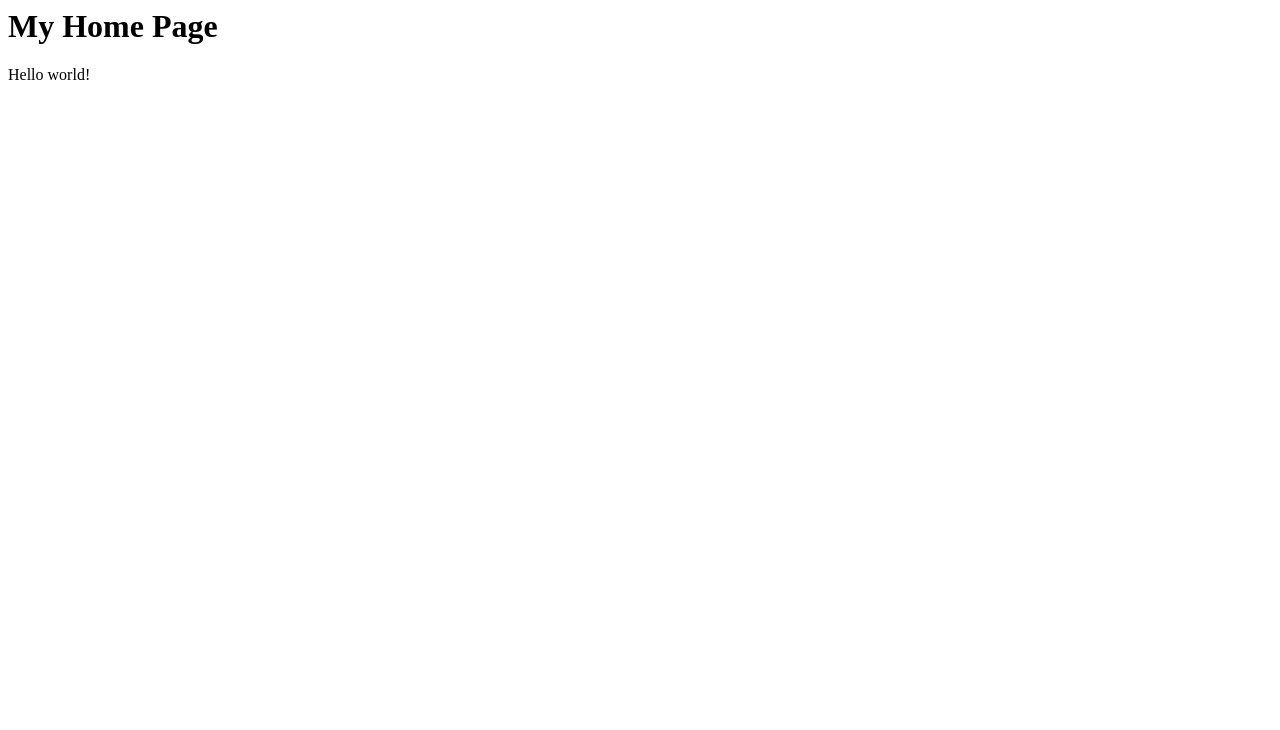
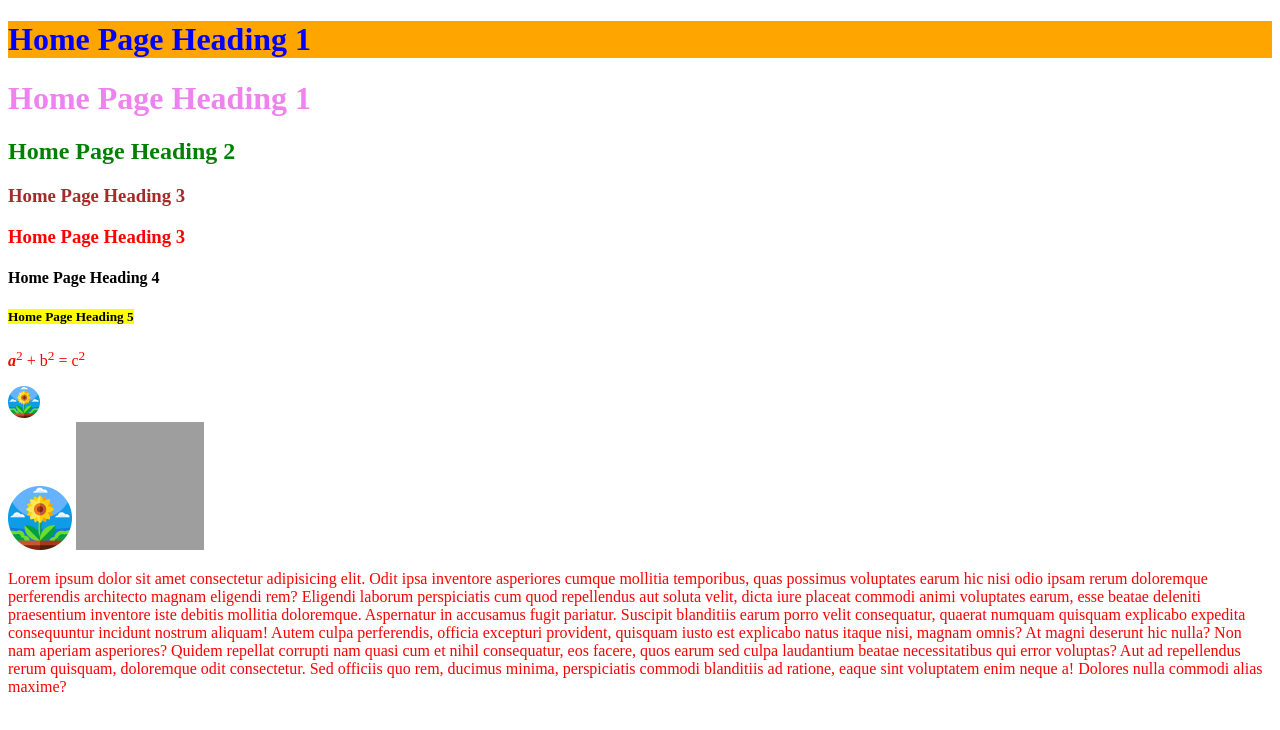
Before and after one commit to Dua555-maker/htmlbasic, a plain HTML site: page index.html in a window 1280 px wide. Drawn offline with Linux system fonts and the light colour scheme; grey boxes are pictures that could not be loaded.

Commit message:
Second Commit

```diff
--- /dev/null
+++ b/CSS/style.css
@@ -0,0 +1,9 @@
+p{color:red}
+
+.heading1{
+  color: violet;
+}
+
+#heading3{
+  color: brown;
+}
--- a/index.html
+++ b/index.html
@@ -1,9 +1,37 @@
-<html>
-  <head>
-    <title>HTML Basic</title>
-  </head>
-  <body>
-    <h1>My Home Page</h1>
-    <p>Hello world!</p>
-  </body>
+<!DOCTYPE html>
+<html lang="en">
+<head>
+  <meta charset="UTF-8">
+  <meta name="viewport" content="width=device-width, initial-scale=1.0">
+  <title>HTML Basic</title>
+  <link rel ="stylesheet" href="CSS/style.css">
+  <style>
+    h3{ color: red; }
+  </style>
+</head>
+<body>
+  <h1 style="color: blue; background-color: orange;">Home Page Heading 1</h1>
+  <h1 class="heading1">Home Page Heading 1</h1>
+  <h2 style="color: green">Home Page Heading 2</h2>
+  <h3 id="heading3">Home Page Heading 3</h3>
+  <h3>Home Page Heading 3</h3>
+  <h4>Home Page Heading 4</h4>
+  <h5><mark>Home Page Heading 5</mark></h5>
+  <!-- <h6>Home Page Heading 6</h6> -->
+  <p>
+    <i><b>a</b></i><sup>2</sup> + b<sup>2</sup> = c<sup>2</sup>
+  </p>
+  <a href="https://www.ubru.ac.th" target="_blank">
+    <img title="UBRU Home Page" src="sunflower.png" alt="Sunflower Image" width="32px" height="32px">
+  </a>
+  <br>
+  <img src ="image/sunflower.png" alt="Sunflower Image" width="64px" height="64px">
+  <img src ="https://www.pokemon.com/static-assets/content-assets/cms2/img/pokedex/full/349.png" width="128px" height="128px">
+  <p>Lorem ipsum dolor sit amet consectetur adipisicing elit. Odit ipsa inventore asperiores cumque mollitia temporibus, quas possimus voluptates earum hic nisi odio ipsam rerum doloremque perferendis architecto magnam eligendi rem?
+  Eligendi laborum perspiciatis cum quod repellendus aut soluta velit, dicta iure placeat commodi animi voluptates earum, esse beatae deleniti praesentium inventore iste debitis mollitia doloremque. Aspernatur in accusamus fugit pariatur.
+  Suscipit blanditiis earum porro velit consequatur, quaerat numquam quisquam explicabo expedita consequuntur incidunt nostrum aliquam! Autem culpa perferendis, officia excepturi provident, quisquam iusto est explicabo natus itaque nisi, magnam omnis?
+  At magni deserunt hic nulla? Non nam aperiam asperiores? Quidem repellat corrupti nam quasi cum et nihil consequatur, eos facere, quos earum sed culpa laudantium beatae necessitatibus qui error voluptas?
+  Aut ad repellendus rerum quisquam, doloremque odit consectetur. Sed officiis quo rem, ducimus minima, perspiciatis commodi blanditiis ad ratione, eaque sint voluptatem enim neque a! Dolores nulla commodi alias maxime?
+  </p>
+</body>
 </html>
```
Also changed, not shown: input.html (added, +22 -0 lines), list.html (added, +22 -0 lines), table.html (added, +31 -0 lines), image/sunflower.png (added), sunflower.png (added).
